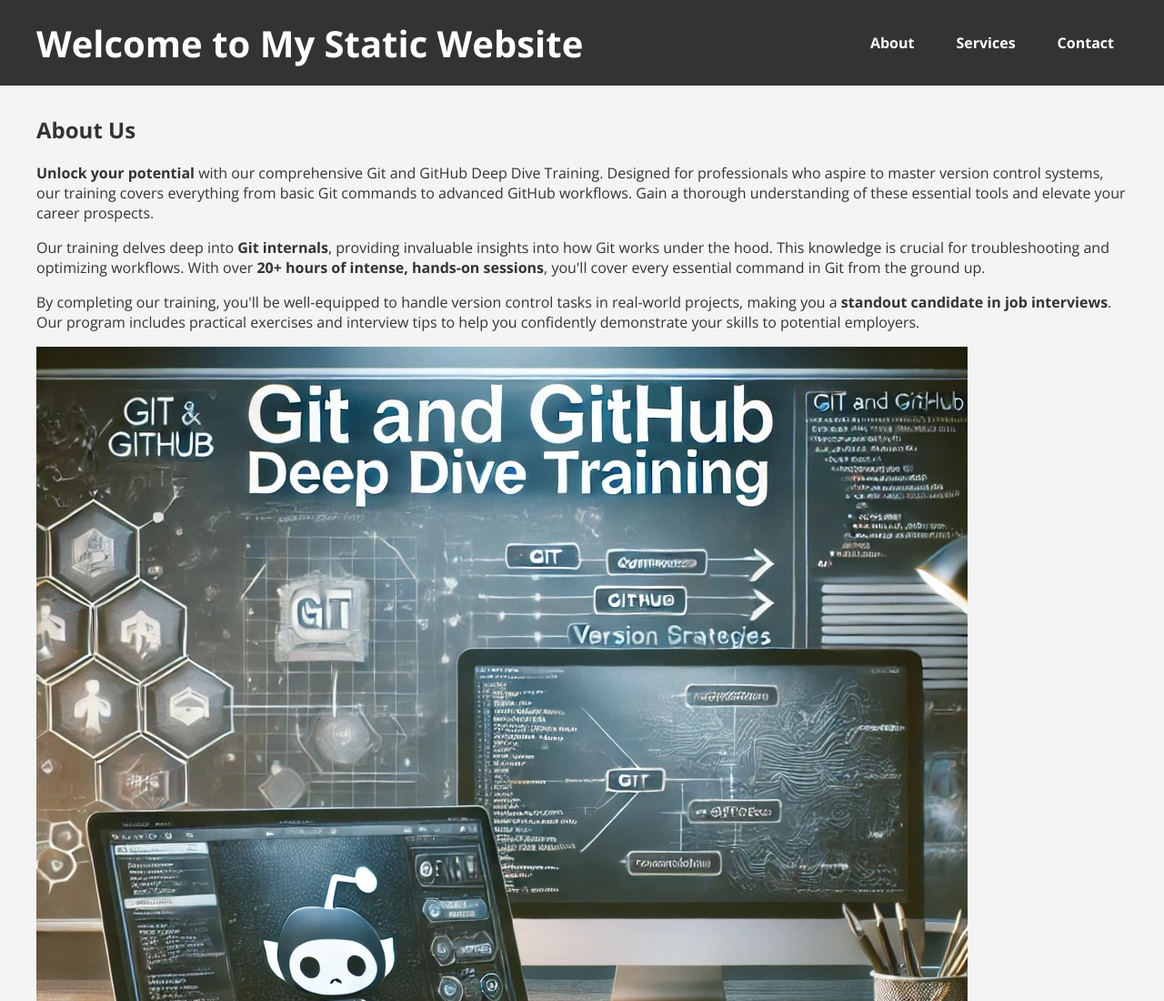
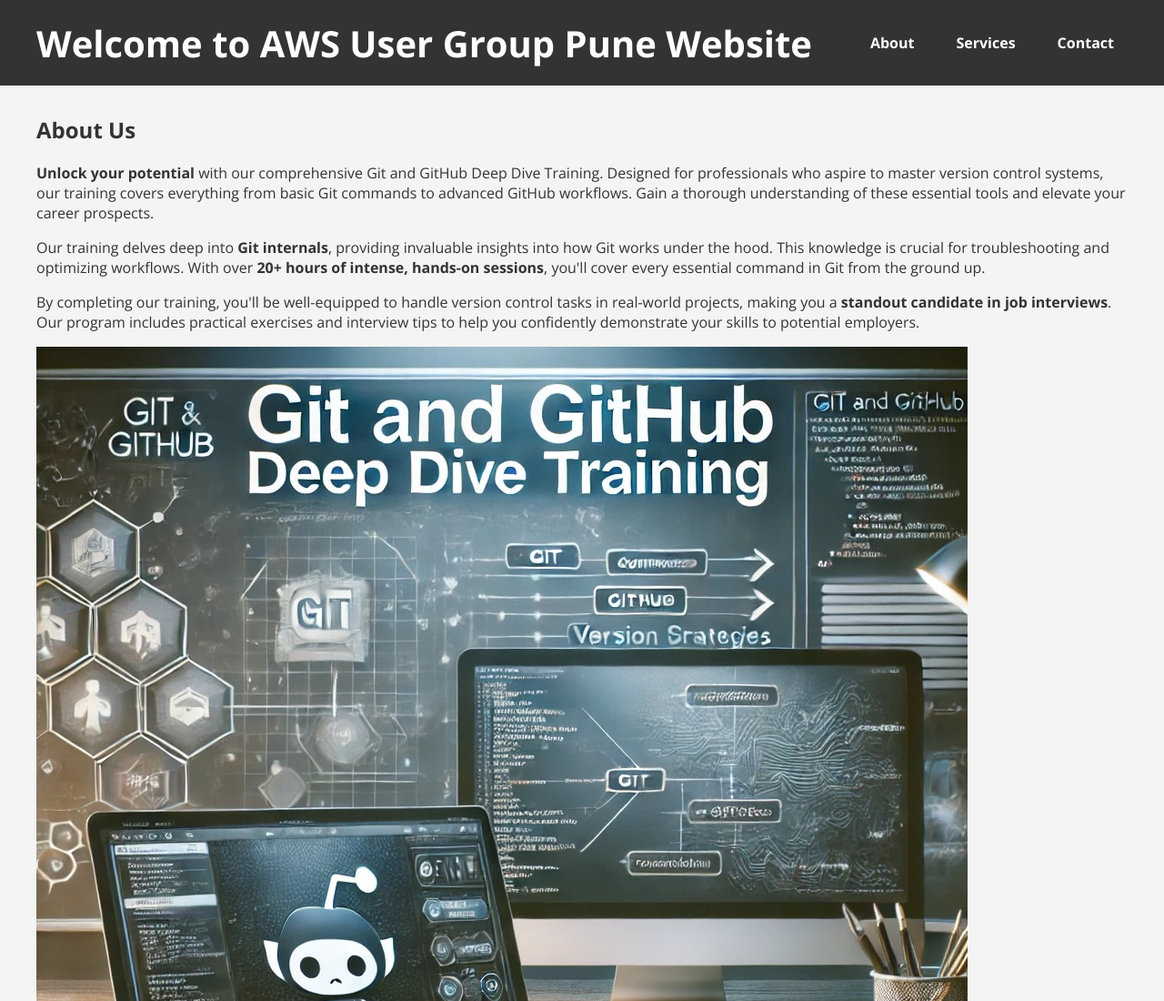
Before and after one commit to mohit264/aws-ug-demo-static, a website: page src/index.html in a window 1280 px wide. Shown: the top 1100 px of the page at 91% size. Drawn offline with nearby package versions, Linux system fonts and the light colour scheme.

Commit message:
Updated index.html

```diff
--- a/src/index.html
+++ b/src/index.html
@@ -4,7 +4,7 @@
 <head>
     <meta charset="UTF-8">
     <meta name="viewport" content="width=device-width, initial-scale=1.0">
-    <title>My Static Website</title>
+    <title>Welcome to AWS User Group Pune Website</title>
     <link rel="stylesheet" href="styles/main.css">
     <link href="https://fonts.googleapis.com/css2?family=Roboto:wght@400;700&family=Open+Sans:wght@400;700&display=swap"
         rel="stylesheet">
@@ -13,7 +13,7 @@
 <body>
     <header>
         <div class="container">
-            <h1>Welcome to My Static Website</h1>
+            <h1>Welcome to AWS User Group Pune Website</h1>
             <nav>
                 <ul>
                     <li><a href="#about">About</a></li>
```
